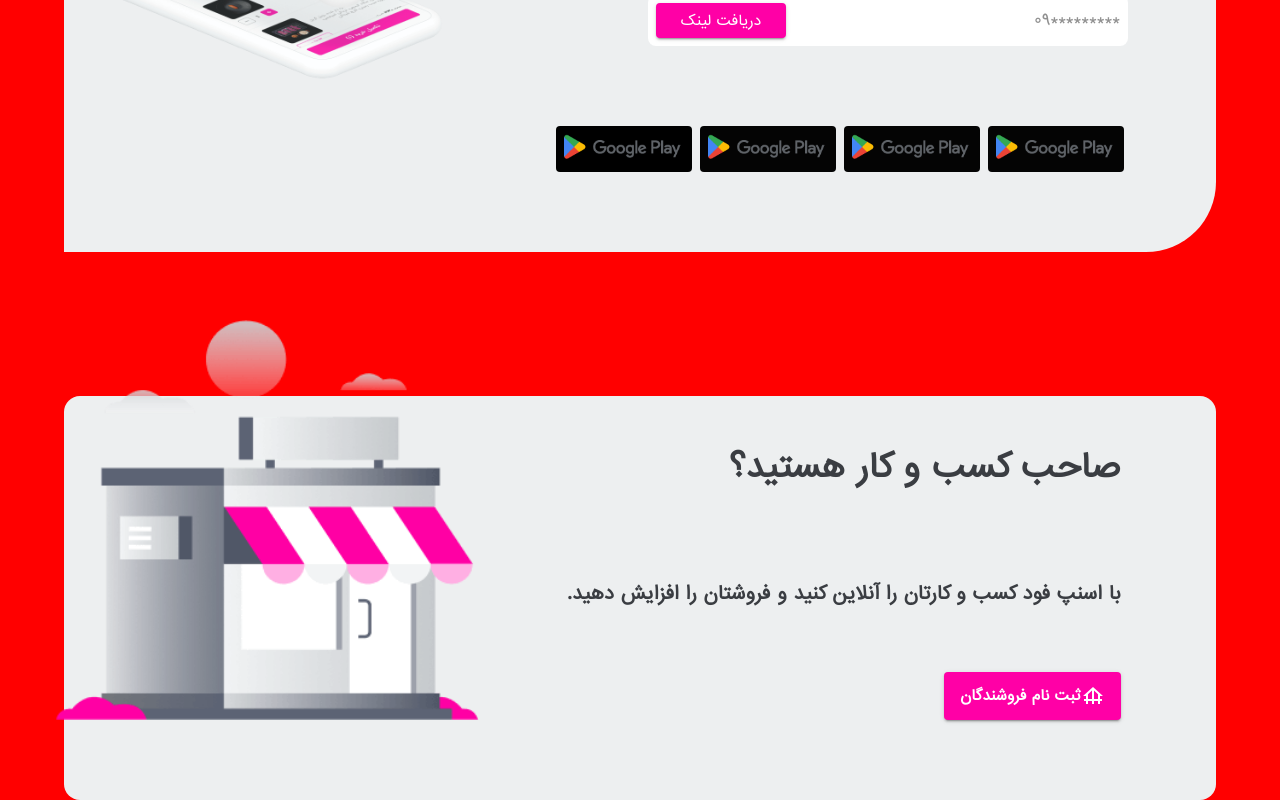
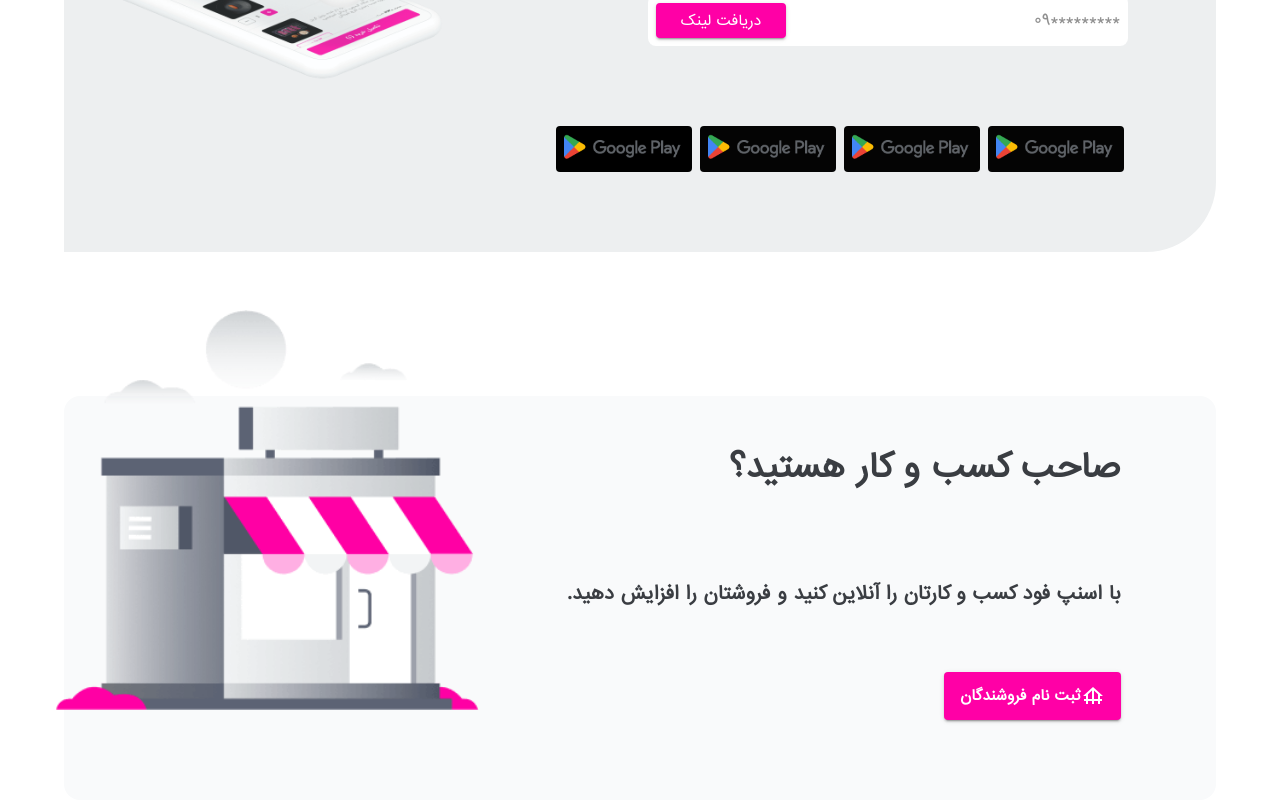
Before and after one commit to NavidRouzbeh/Snappfood, a Next.js app: page / in a window 1280 px wide. Shown: the part 439-1239 px from the top of the page. Built offline with nearby package versions, Linux system fonts and the light colour scheme.

Commit message:
Change bgcolor index & componentRegistrationSeller

```diff
--- a/Component/Home/RegistrationSeller.tsx
+++ b/Component/Home/RegistrationSeller.tsx
@@ -10,20 +10,20 @@ import FoundationIcon from '@mui/icons-material/Foundation'
 
 const RegistrationSeller = () => {
   return (
-    <Grid container bgcolor={"#EDEFF0"} borderRadius={4} pb={10} sx={{ width:{ xs:"12", lg: "90%"} , display: { sm: "flex", xs: "none" }}} mt={18} display={"flex"} justifyContent={"space-around"}>
+    <Grid container bgcolor={"rgb(249, 250, 251)"} borderRadius={4} pb={10} sx={{ width:{ xs:"12", lg: "90%"} , display: { sm: "flex", xs: "none" }}} mt={18} display={"flex"} justifyContent={"space-around"}>
       <Grid container item position={"relative"} xs={4} ml={10}>
-        <Grid item position={"absolute"} bottom={0.5} right={"3.4375rem"} sx={{display: { md: "flex", xs: "none" } }}  >
+        <Grid item position={"absolute"} bottom={10} right={"3.4375rem"} sx={{display: { md: "flex", xs: "none" } }}  >
           <Image width={424} src={Home} alt={",mnjhbgvf"} />
         </Grid>
       </Grid>
-      <Grid container item md={6}   dir={"rtl"} sx={{paddingRight:{xs:"20px" , md:"0px"} , marginRight:{md:"90px" , xs:"0px"}}} >
-        <Grid item mt={7}>
+      <Grid container item  display={"flex"} md={6}  dir={"rtl"} sx={{ paddingRight:{xs:"20px" , md:"0px"} , marginRight:{md:"90px" , xs:"0px"}}} >
+        <Grid item mt={7} md={12}>
           <Typography variant="h1" >{" صاحب کسب و کار هستید؟"}</Typography>
         </Grid>
-        <Grid item mt={12}>
+        <Grid item mt={12}  md={12}>
           <Typography variant="h3" >{"با اسنپ فود کسب و کارتان را آنلاین کنید و فروشتان را افزایش دهید."} </Typography>
         </Grid>
-        <Grid item mt={8} md={10}  >
+        <Grid item mt={8} md={12}  >
             <Button  sx={{height:"3rem" , fontWeight:"700" , width:"auto" , minWidth:"6.6875rem"}} variant="contained"><FoundationIcon/>{"ثبت نام فروشندگان  "}</Button>
           </Grid>
         </Grid>
--- a/pages/index.tsx
+++ b/pages/index.tsx
@@ -3,7 +3,7 @@ import RegistrationSeller from '../Component/Home/RegistrationSeller'
 import SectionApp from '../Component/Home/SectionApp'
 export default function Home() {
   return (
-     <Grid container   xs={12} bgcolor={"red"} display={'flex'} flexDirection={"column"} justifyContent={"center"} alignItems={"center"}>
+     <Grid container   xs={12}  display={'flex'} flexDirection={"column"} justifyContent={"center"} alignItems={"center"}>
       <SectionApp/>
       <RegistrationSeller/>
      </Grid>
```
